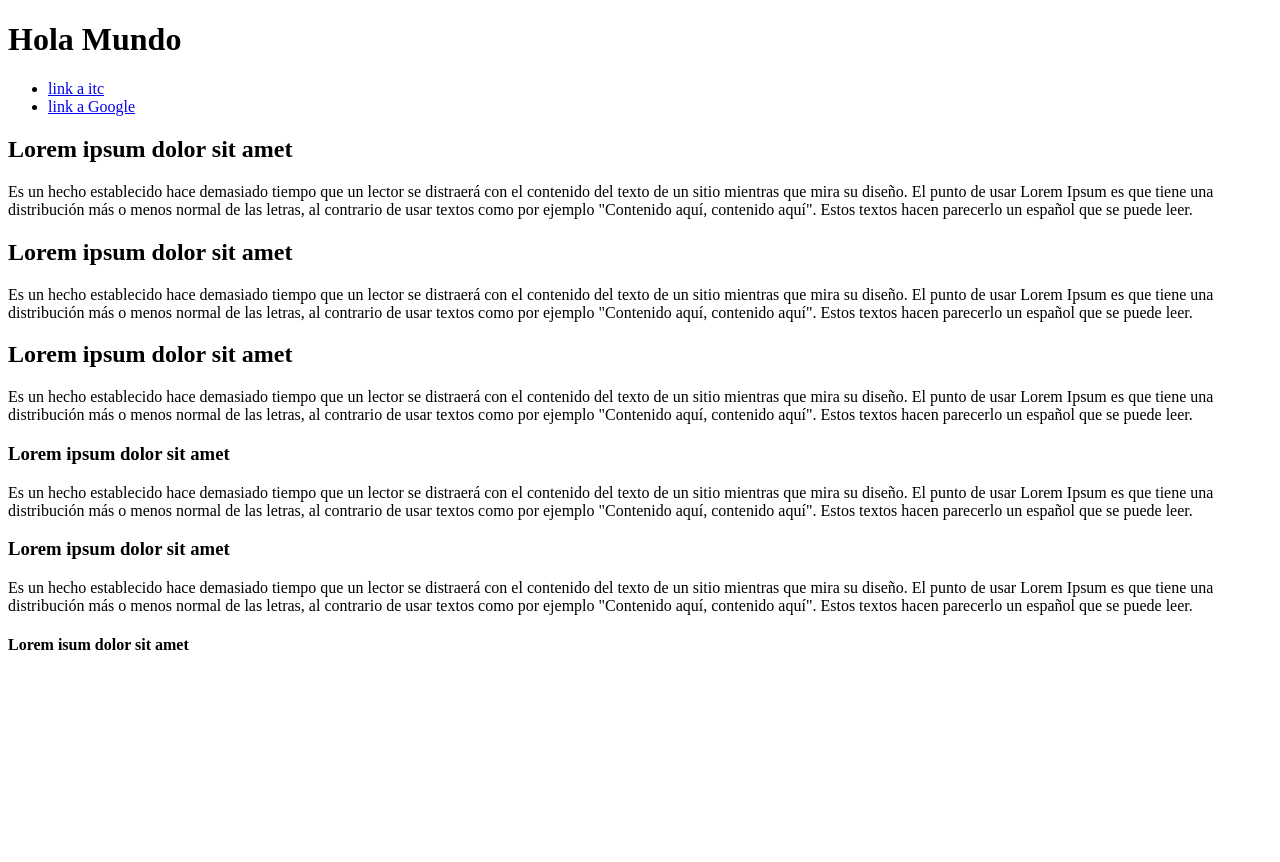
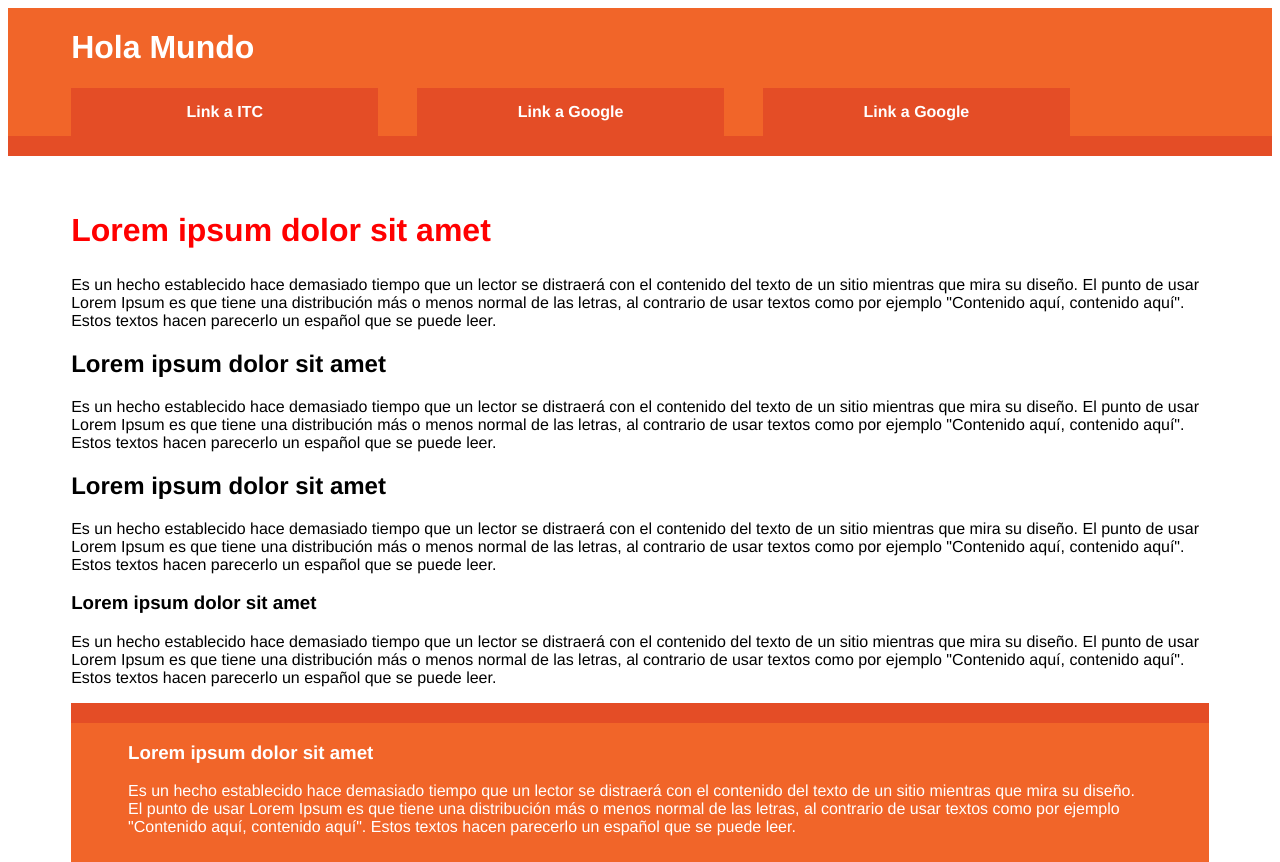
Before and after one commit to yazminsalcedo/ProgramacionWeb2015, a plain HTML site: page Practica1/index.html in a window 1280 px wide. Shown: the top 862 px of the page. Before the commit the page ends 800 px from the top, so only its background shows below. Drawn offline with Linux system fonts and the light colour scheme.

Commit message:
mi codigo hasta hoy

```diff
--- a/Practica1/css/estilo.css
+++ b/Practica1/css/estilo.css
@@ -0,0 +1,116 @@
+body{
+	font-size: 1em;
+	/*in cm px*/ /*em, que va a estar proporcional al tamaño que va a tener, 1-lo deja al tamaño original*/
+	/*estamos definiendo tamaños de letra*/
+
+	font-family: Helvetica;
+
+}
+.container{
+	width: 90%;
+	margin: 0 5%;
+	/*padding: 2px 4px 10px 0px;
+	margin: 40px*/
+}
+
+/*--Colores--*/
+
+.header-container{
+	border-bottom: 20px solid #E44d26; /*El borde de mi header container*/
+}
+
+.footer-container, .main aside{
+	border-top: 20px solid #E44d26;
+}
+.header-container,
+.footer-container,
+.main aside{
+	background: #F16529;
+}
+
+.title{
+	color: white;
+}
+
+/* estilo telefono movil*/
+
+nav ul{
+	margin: 0;
+	padding: 0;
+}
+
+nav a{
+	display: block;
+	margin-bottom: 10px;
+	padding: 15px 0;
+	text-align: center;
+	text-decoration: none;
+	font-weight: bold;
+	color: white;
+	background: #E44d26;
+}
+
+nav a:visited{
+	color: purple;
+
+}
+
+nav a:hover{
+	text-decoration: underline;
+}
+
+.main{
+	padding: 30px 0;
+}
+
+.main article h1{
+	font-size: 2em;
+}
+
+.main aside{
+	color: white;
+	padding: 0px 5% 10px;
+}
+
+.footer-container footer{
+	color: white;
+	padding: 20px 0;
+}
+
+.clearfix:before,
+.clearfix:after{
+	content: "";
+	display: table;
+}
+.clearfix:after{
+	clear: both;
+}
+
+/*Estilo para pantallas mas anchas que 480px*/
+
+@media only screen and (min-width: 480px){
+	h1{
+		color: red;
+	}
+
+	nav a {
+		float: left;
+		width: 27%;
+		margin: 0 1.7%;
+		padding: 25px 2%
+		margin-bottom: 0;
+	}
+
+	nav li:first-child a{
+		margin-left: 0;
+	}
+
+	nav li:last-child a{
+		margin-right: 0;
+
+	}
+
+	nav ul li{
+		display: inline;
+	}
+}/*min-width: 480px*/
--- a/Practica1/index.html
+++ b/Practica1/index.html
@@ -15,8 +15,9 @@
 				<h1 class="title">Hola Mundo</h1>
 				<nav>
 					<ul>
-						<li><a href="http://www.itc.mx" target="_blank">link a itc</a></li>
-						<li><a href="http://www.google.mx">link a Google</a></li>
+						<li><a href="http://www.itc.mx" target="_blank">Link a ITC</a></li>
+						<li><a href="http://www.google.mx">Link a Google</a></li>
+						<li><a href="http://www.google.mx">Link a Google</a></li>
 					</ul>
 				</nav>
 
```
